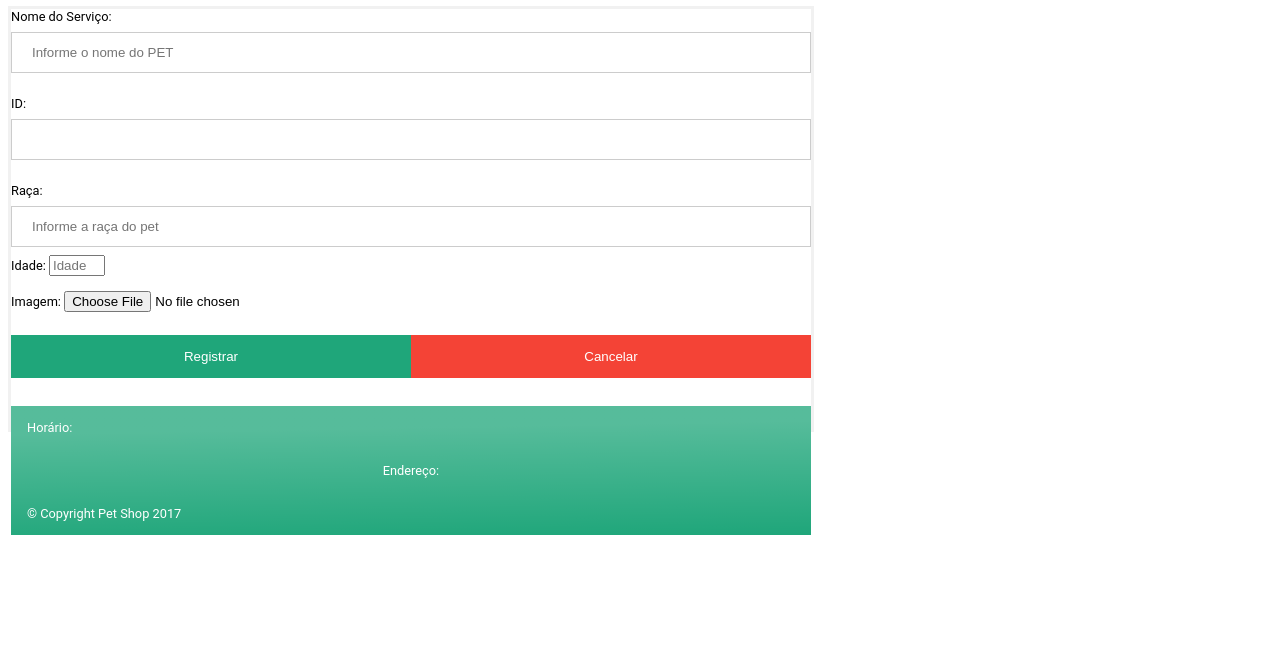
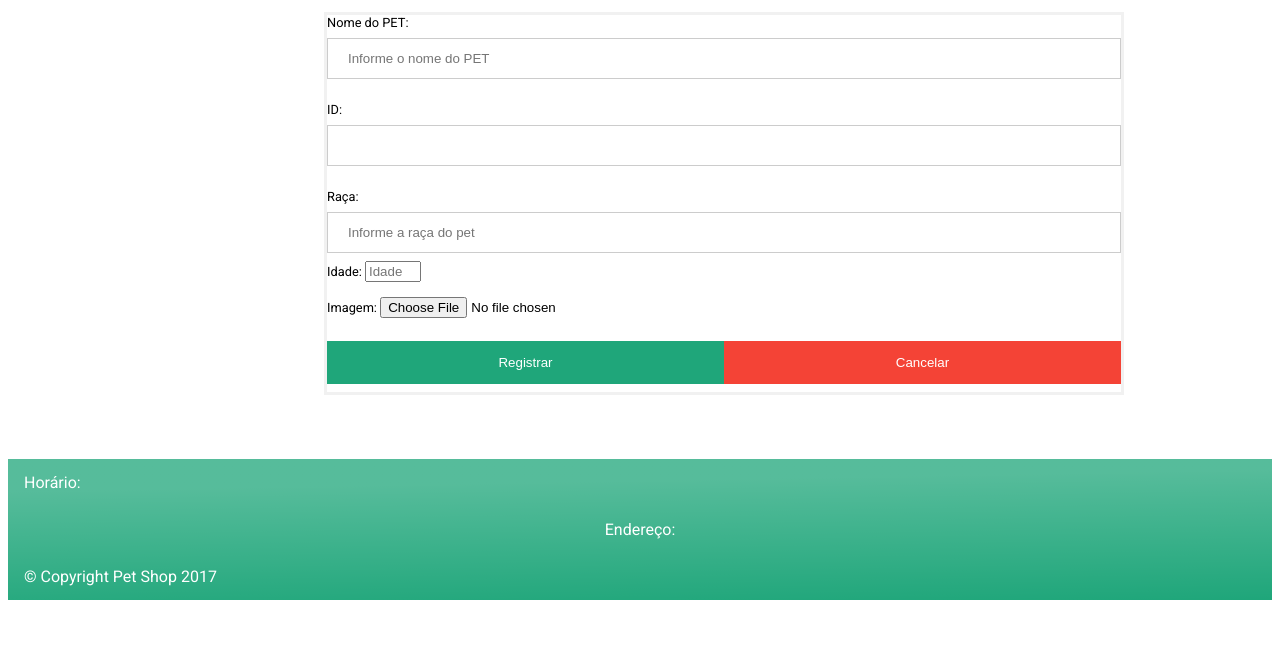
Before and after one commit to LucasAntognoni/SCC0219, a plain HTML site: page forms/animals.html in a window 1280 px wide. Shown: the part 130-800 px from the top of the page. Drawn offline with Linux system fonts and the light colour scheme.

Commit message:
Forms centralized

```diff
--- a/css/style.css
+++ b/css/style.css
@@ -91,11 +91,8 @@ section{
 /*_________________LOGIN/CADASTRO_________________*/
 
 form {
-    border: 3px solid #f1f1f1;
-	font-size=18pt;
-	height:420px;
-	width:800px;
-	font-size: 0.8em;
+	border: 3px solid #f1f1f1;
+	font-size=0.5em;
 }
 
 input[type=text], input[type=password] {
@@ -218,3 +215,21 @@ tr:nth-child(even) {
 }
 
 /*__________________END__________________*/
+
+
+/*__________________Forms__________________*/
+.form-group{
+	display:inline-block;
+	height:420px;
+	width:800px;
+	margin:0.5% auto 0.5% 25%;
+	font-size:0.8em;
+	text-align:left;
+}
+
+.input-group{
+	padding: 5px 10px;
+
+
+}
+/*__________________END__________________*/
--- a/forms/animals.html
+++ b/forms/animals.html
@@ -1,11 +1,16 @@
 <!DOCTYPE html>
 <html lang="pt">
+
   <head>
+    <meta name="viewport" content="width=device-width, initial-scale=1.0">
     <meta charset="utf-8">
-    <title>Adicionar Pet - Pet Shop</title>
-    <link rel="stylesheet" href="../css/style.css">
+    <title>Pet Shop</title>
+      <link rel="stylesheet" href="../css/style.css">
+            <link href='http://fonts.googleapis.com/css?family=Roboto' rel='stylesheet' type='text/css'>
+
   </head>
-  <body>
+
+	<body>
     <header>
       <div class="header">
           <ul>
@@ -19,11 +24,10 @@
 	<div class = header>
 		<h1>Registre um Novo pet</h1>
 	</div>
-		<form>
-
-				Nome do Serviço:
+				<div class="form-group">
+				<form>
+				Nome do PET:
 				<input type="text" placeholder="Informe o nome do PET"  name="servico"><br></br>
-
 				ID:
 				<input type="text" name="ID"><br></br>
 
@@ -34,14 +38,15 @@
 				<input type="number" placeholder="Idade" name="Idade" max=99 min=0
 											 default=0.0><br></br>
 
-				Imagem: <!---Falta Estilizar --->
+				Imagem:
 				<input type="file" accept="image/*"><br></br>
 
             <div class="clearfix">
                 <button class="button" type="submit"><span>Registrar</span></button>
                 <button class="cancelbtn">Cancelar</button>
             </div>
-		</form>
+				</form>
+		</div>
     <footer>
       <div class="footer">
 
```
Also changed, not shown: forms/prods.html (+9 -5 lines), forms/servs.html (+2 -1 lines).
